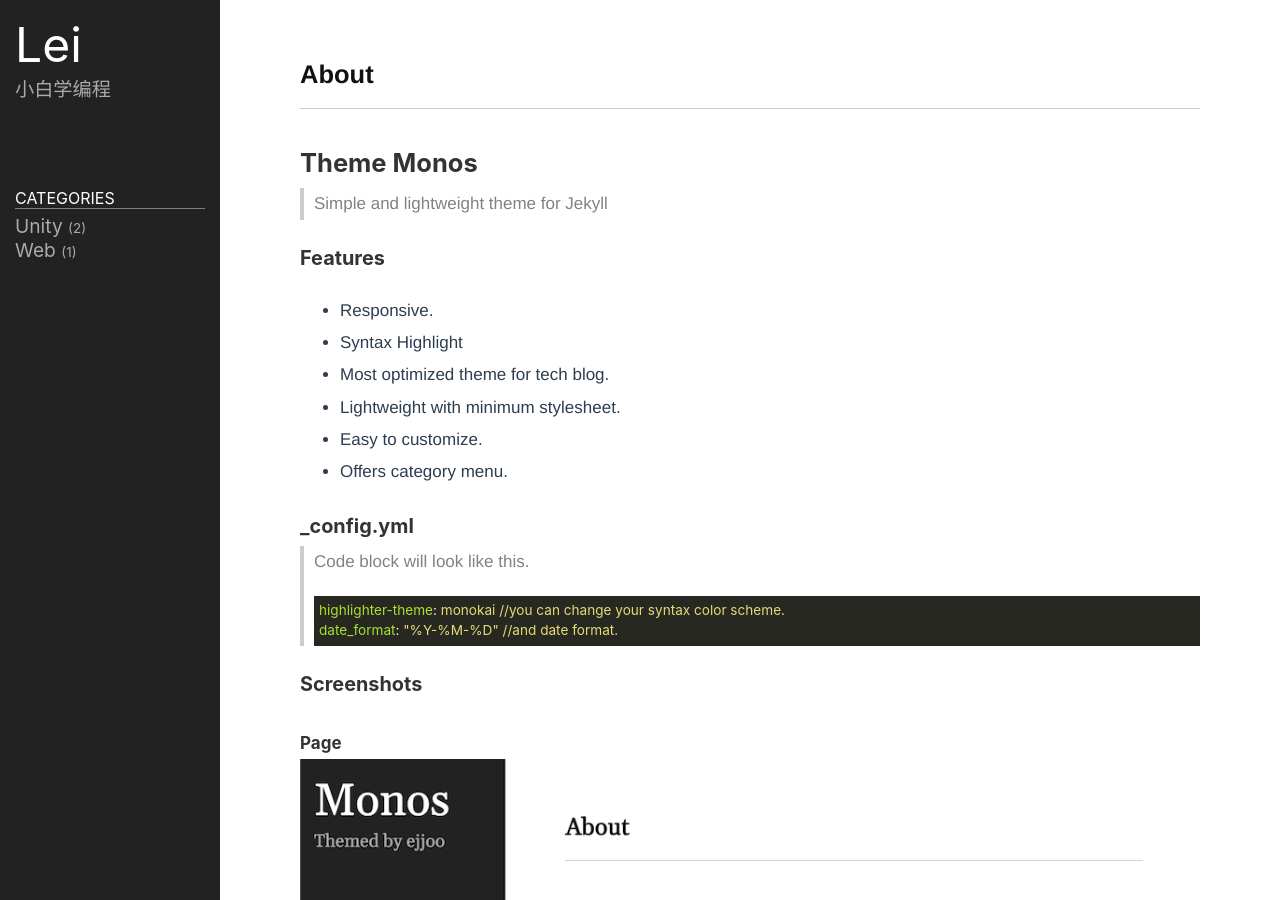
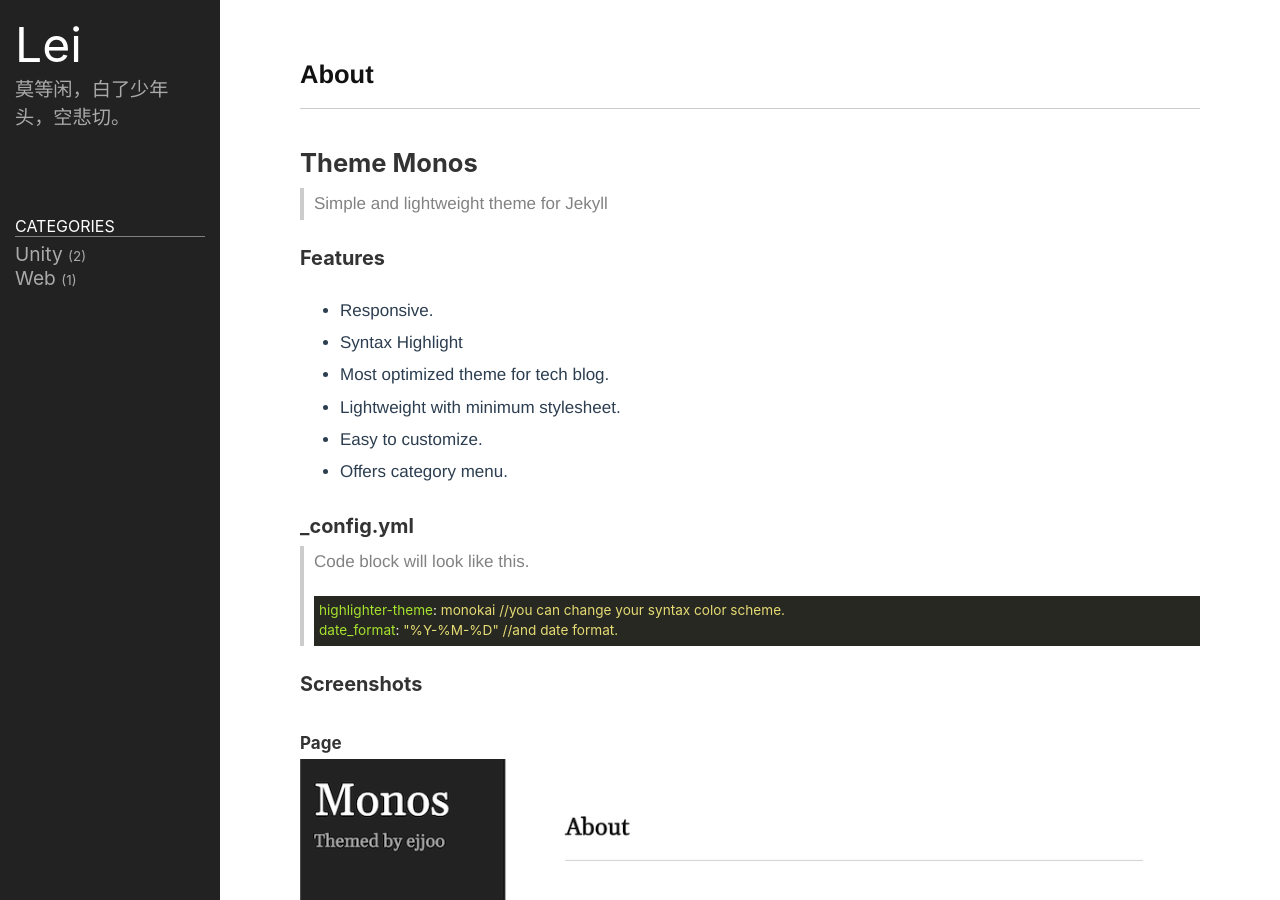
Before and after one commit to Honlay/Honlay.github.io, a Jekyll site: the page built from README.md, in a window 1280 px wide and 900 px high. Built offline with Jekyll 4.4.1, drawn with Linux system fonts in a browser that asks for light colours.

Commit message:
Update _config.yml

```diff
--- a/_config.yml
+++ b/_config.yml
@@ -20,7 +20,7 @@
 
 title: Lei
 email: yuhonglei86@gmail.com
-description: 小白学编程
+description: 莫等闲，白了少年头，空悲切。
 
 # baseurl: "/" # the subpath of your site, e.g. /blog
 # url: "http://ejjoo.github.io" # the base hostname & protocol for your site, e.g. http://example.com
```
